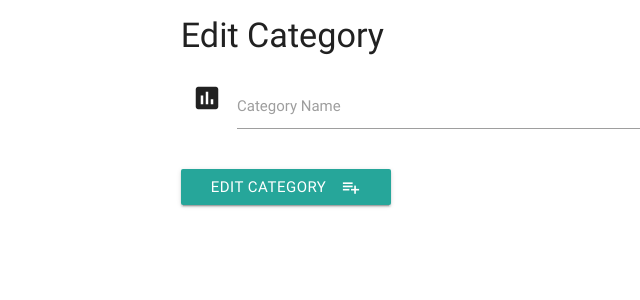
After one commit to kevald1963/task_manager, a Flask app: template templates/editcategory.html in a window 1280 px wide. The commit adds this page. Shown: the top 300 px of the page, without its empty margins (0-640 px from the left). Run offline with Flask 2, Linux system fonts and the light colour scheme; the template is opened without the code that fills it, so the values that code supplies are empty; some libraries are stand-ins or nearby versions.

Commit message:
Updating and deletion of task categories now completed and working.

```diff
--- a/app.py
+++ b/app.py
@@ -13,6 +13,7 @@ mongo = PyMongo(app)
 # Have to use hard-coded gitpod url, otherwise tries to redirect to localhost causing a 'connection refused' error.
 gitpod_url = "https://5000-ae34fd21-0471-4da9-8255-f8e6a8ea7825.ws-eu01.gitpod.io/"
 
+# Show the Task List page.
 @app.route('/')
 @app.route('/get_tasks')
 def get_tasks():
@@ -22,7 +23,7 @@ def get_tasks():
 def add_task():
     return render_template("addtask.html", categories=list(mongo.db.categories.find()))
 
-# Create Go to the Edit Task page and show the data for the ID associated with this task record. -->
+# Insert the record and return to the Task List page. -->
 @app.route('/insert_task', methods=["POST"])
 def insert_task():
     tasks = mongo.db.tasks
@@ -31,18 +32,18 @@ def insert_task():
     return redirect(gitpod_url + 'get_tasks')
     #return redirect(url_for('get_tasks'))
 
-# Go to the Edit Task page and show the data for for the passed task ID parameter. -->
+# Go to the Edit Task page. -->
 @app.route('/edit_task/<task_id>')
 def edit_task(task_id):
-    # Fetch the task record from the database for the displayed to edit.
+    # Fetch the task from the database.
     _task = mongo.db.tasks.find_one({"_id": ObjectId(task_id)})
     # Fetch all categories from the database to display in the dropdown list, so user can choose a new one if they wish.
     _categories = mongo.db.categories.find()
     category_list = [category for category in _categories]
-    # Display the record for editing.
+    # Display the page for editing.
     return render_template("edittask.html", task= _task, categories = category_list)
 
-# UPDATE the record from the collection and return to the Task List page.
+# UPDATE the task in the collection and return to the Task List page.
 @app.route('/update_task/<task_id>', methods=["POST"])
 def update_task(task_id):
     tasks = mongo.db.tasks
@@ -57,22 +58,38 @@ def update_task(task_id):
     return redirect(gitpod_url + 'get_tasks')
     #return redirect(url_for('get_tasks'))
 
-# DELETE the record from the collection and return to the Task List page.
+# DELETE the task from the collection and return to the Task List page.
 @app.route('/delete_task/<task_id>')
 def delete_task(task_id):
     mongo.db.tasks.remove({"_id": ObjectId(task_id)})
     return redirect(gitpod_url + 'get_tasks')
     #return redirect(url_for('get_tasks'))
 
-# Show the existing categories.
+# Show the Categories page.
 @app.route('/get_categories')
 def get_categories():
     return render_template("categories.html", categories= mongo.db.categories.find())
 
-# Go to the Edit Category page and show the data for the passed category ID parameter. -->
+# Show the Edit Category page. -->
 @app.route('/edit_category/<category_id>')
 def edit_category(category_id):
-    return render_template("editcategory.html", category = mongo.db.categories.find_one({"_id": ObjectId(task_id)}))
+    return render_template("editcategory.html", category = mongo.db.categories.find_one({"_id": ObjectId(category_id)}))
+
+# UPDATE the category in the collection and return to the Category List page.
+@app.route('/update_category/<category_id>', methods=['POST'])
+def update_category(category_id):
+    mongo.db.categories.update(
+        {'_id': ObjectId(category_id)},
+        {'category_name': request.form.get('category_name')})
+    return redirect(gitpod_url + 'get_categories')
+    #return redirect(url_for('get_categories'))
+
+# DELETE the category from the collection and return to the Category List page.
+@app.route('/delete_category/<category_id>')
+def delete_category(category_id):
+    mongo.db.categories.remove({'_id': ObjectId(category_id)})
+    return redirect(gitpod_url + 'get_categories')
+    #return redirect(url_for('get_categories'))
 
 if __name__ == '__main__':
     app.run(host=os.getenv('IP'),
--- a/templates/categories.html
+++ b/templates/categories.html
@@ -2,13 +2,13 @@
 {% block content %}
 
 <div class="row">
-    <h4>Categories</h4>
+    <h4>Categories List</h4>
     <ul class="collapsible" data-collapsible="accordion">
         {% for category in categories %}
         <li>
             <div class="collapsible-header">
                 <!-- DONE and EDIT buttons for category -->
-                <a href="" class="waves-effect waves-light btn btn_small">Done</a>
+                <a href="{{ url_for('delete_category', category_id = category._id) }}" class="waves-effect waves-light btn btn_small">Done</a>
                 <a href="{{ url_for('edit_category', category_id = category._id) }}" class="waves-effect waves-light btn btn_small blue">Edit</a>
                 <div class="task_header">
                     <strong>{{category.category_name}}</strong>
--- /dev/null
+++ b/templates/editcategory.html
@@ -0,0 +1,26 @@
+{% extends 'base.html' %}
+{% block content %}
+
+<div class="row">
+    <h4>Edit Category</h4>
+    <form action="{{ url_for('update_category', category_id=category._id) }}" method="POST" class="col s12">
+        <!-- CATEGORY -->
+        <div class="row">
+            <div class="input-field col s12">
+                <i class="material-icons prefix">poll</i>
+                <input id="category_name" name="category_name" type="text" class="validate" value="{{category.category_name}}">
+                <label for="icon_prefix">Category Name</label>
+            </div>
+        </div>
+        <div class="row">
+            <!-- SUBMIT BUTTON -->
+            <button class="btn waves-effect waves-light" type="submit" name="action">Edit Category
+                <i class="material-icons right">playlist_add</i>
+            </button>
+        </div>
+    </form>
+ </div>
+
+<script src="https://cdnjs.cloudflare.com/ajax/libs/jquery/3.2.1/jquery.min.js"></script>
+
+{% endblock %}
--- a/templates/edittask.html
+++ b/templates/edittask.html
@@ -1,8 +1,8 @@
 {% extends 'base.html' %}
 {% block content %}
 
-<h4>Edit Task</h4>
 <div class="row">
+    <h4>Edit Task</h4>
     <form action="{{ url_for('update_task', task_id=task._id) }}" method="POST" class="col s12">
         <!-- CATEGORY -->
         <div class="row">
@@ -71,11 +71,10 @@
 
 <script src="https://cdnjs.cloudflare.com/ajax/libs/jquery/3.2.1/jquery.min.js"></script>
 
-
 <script>
 /*
 Code below is correct but doesn't work for some reason. Wouldn't display the Due Date. Workaround was
-to set value="{{task.due_date}}" in the input element. Doesn't appear to have any adverse effect on
+to set value="{{task.due_date}}" in the <input> element. Doesn't appear to have any adverse effect on
 displaying or updating the Due Date.
 */
     $(document).ready(function() {
```
